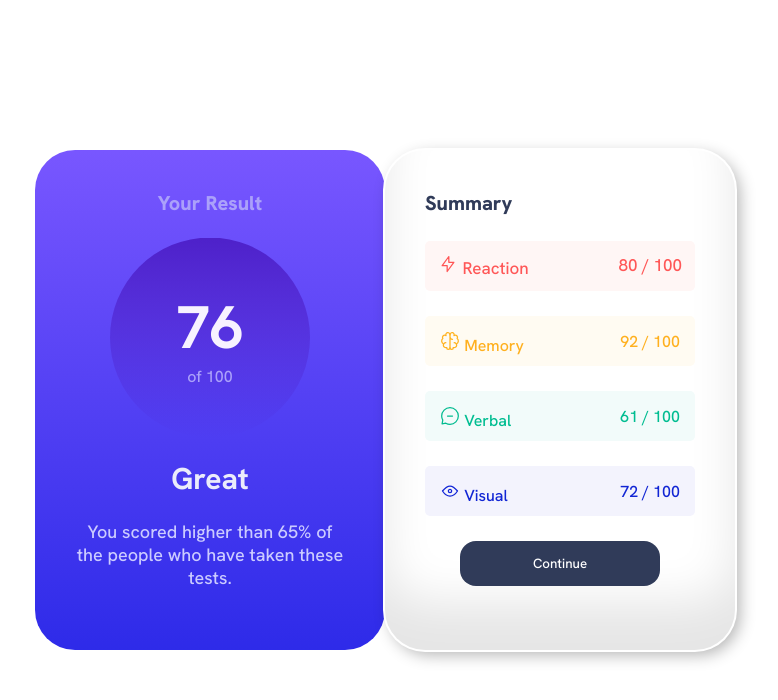
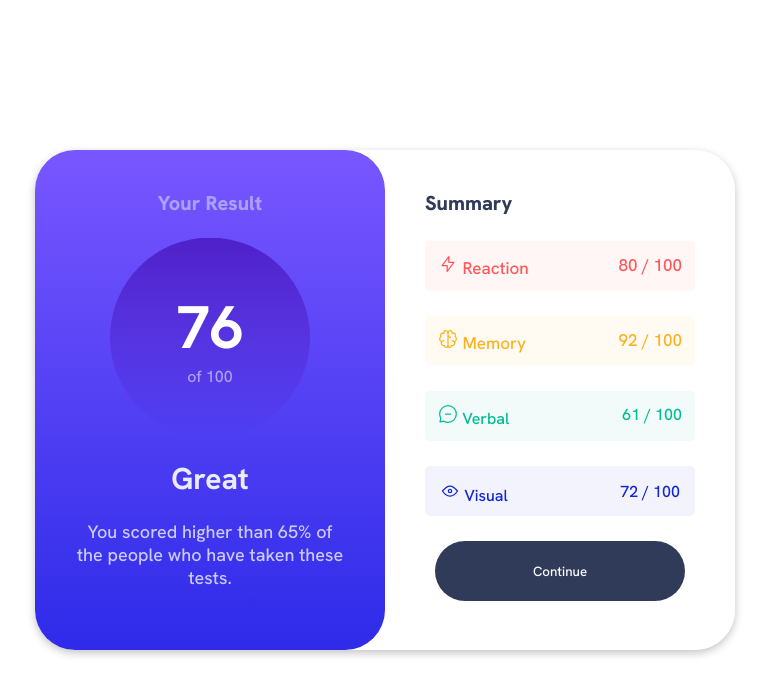
Before and after one commit to trikripp/results-summary-component, a website built with Parcel: page src/index.html in a window 1280 px wide. Shown: the whole page, without its empty margins (255-1033 px from the left). Built offline with nearby package versions, Linux system fonts and the light colour scheme; a web font is replaced by a local one.

Commit message:
shadown/fixed

```diff
--- a/src/index.html
+++ b/src/index.html
@@ -31,7 +31,7 @@
             />
             <span class="card-white-red">Reaction</span>
           </div>
-          <p>80 / 100</p>
+          <p class="card-white-number">80 / 100</p>
         </div>
         <div class="card-white-task-yellow">
           <div>
@@ -42,7 +42,7 @@
             />
             <span class="card-white-yellow">Memory </span>
           </div>
-          <p>92 / 100</p>
+          <p class="card-white-number">92 / 100</p>
         </div>
         <div class="card-white-task-green">
           <div>
@@ -53,7 +53,7 @@
             />
             <span class="card-white-green">Verbal</span>
           </div>
-          <p>61 / 100</p>
+          <p class="card-white-number">61 / 100</p>
         </div>
         <div class="card-white-task-blue">
           <div>
@@ -64,7 +64,7 @@
             />
             <span class="card-white-blue">Visual</span>
           </div>
-          <p>72 / 100</p>
+          <p class="card-white-number">72 / 100</p>
         </div>
         <footer>
           <button class="card-white-button">Continue</button>
--- a/src/style.scss
+++ b/src/style.scss
@@ -19,6 +19,7 @@ body {
     align-items: center;
     width: 700px;
     height: 500px;
+    box-shadow: rgba(0, 0, 0, 0.24) 0px 3px 8px;
     grid-template-columns: 50% 50%;
 
     border-radius: 40px 40px;
@@ -53,7 +54,7 @@ body {
         color: #aba1fa;
       }
       &-number {
-        color: #f7f2ff;
+        color: #ffffff;
         padding-top: 50px;
         font-size: 60px;
       }
@@ -74,12 +75,10 @@ body {
       text-align: center;
       flex-direction: column;
       background-color: #ffffff;
-      border-radius: 40px 40px;
+      border-radius: 0px 40px 40px 0;
       height: 100%;
       padding: 40px;
       gap: 25px;
-      box-shadow: inset 0 -3em 3em rgba(0, 0, 0, 0.1),
-        0 0 0 2px rgb(255, 255, 255), 0.3em 0.3em 1em rgba(0, 0, 0, 0.3);
 
       &-title {
         display: flex;
@@ -104,7 +103,8 @@ body {
         border-radius: 5px 5px;
         background-color: #fffbf2;
         color: hsl(39, 100%, 56%);
-        padding: 15px;
+        padding: 13px;
+        font-size: 17px;
       }
       &-task-green {
         display: flex;
@@ -113,7 +113,7 @@ body {
         border-radius: 5px 5px;
         background-color: #f2fbfa;
         color: hsl(166, 100%, 37%);
-        padding: 15px;
+        padding: 13px;
       }
       &-task-blue {
         display: flex;
@@ -125,12 +125,13 @@ body {
         padding: 15px;
       }
       &-button {
-        width: 200px;
-        height: 45px;
-        border-radius: 16px;
+        width: 250px;
+        height: 60px;
+        border-radius: 2rem;
         color: white;
         background-color: #303b59;
         border: none;
+        cursor: pointer;
       }
     }
   }
```
